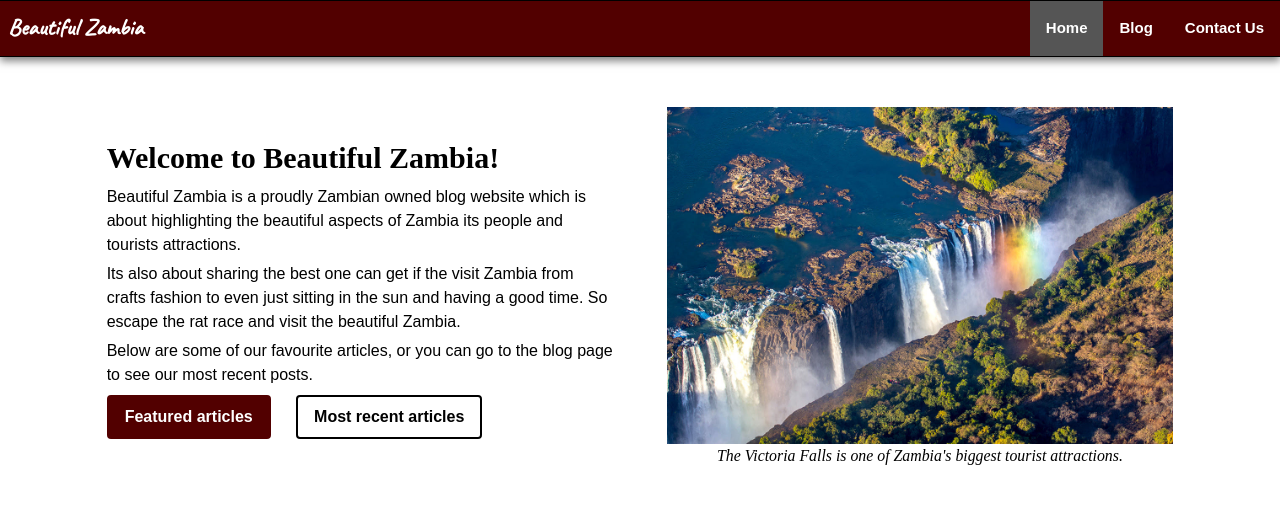
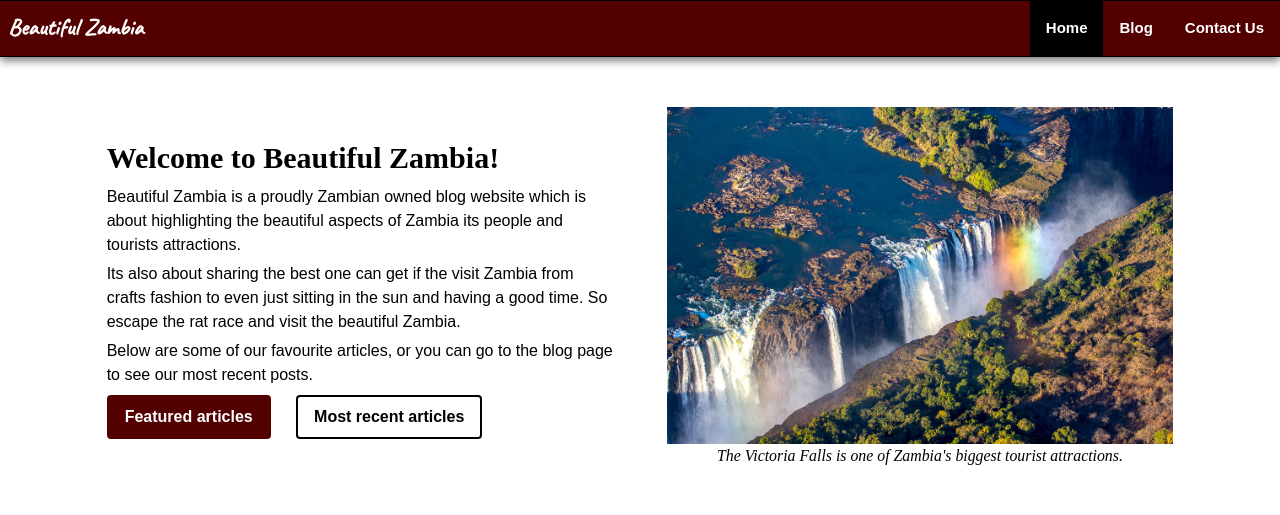
Before and after one commit to Xavier9981/beautiful-zambia, an Eleventy site: page src/index.njk in a window 1280 px wide. In both pictures the pointer is over the item "Home". Shown: the top 515 px of the page. Built offline with nearby package versions, Linux system fonts and the light colour scheme; Eleventy itself is replaced by a stand-in of ours; files that its build step writes are made by us from their sources.

Commit message:
modified the nav bar.

```diff
--- a/src/css/style.css
+++ b/src/css/style.css
@@ -143,7 +143,7 @@ nav bar
 }
 
 .navbar-links li:hover {
-    background-color: #555;
+    background-color: #000000;
     text-decoration: none;
 }
 
```
Also changed, not shown: 1 other file.
